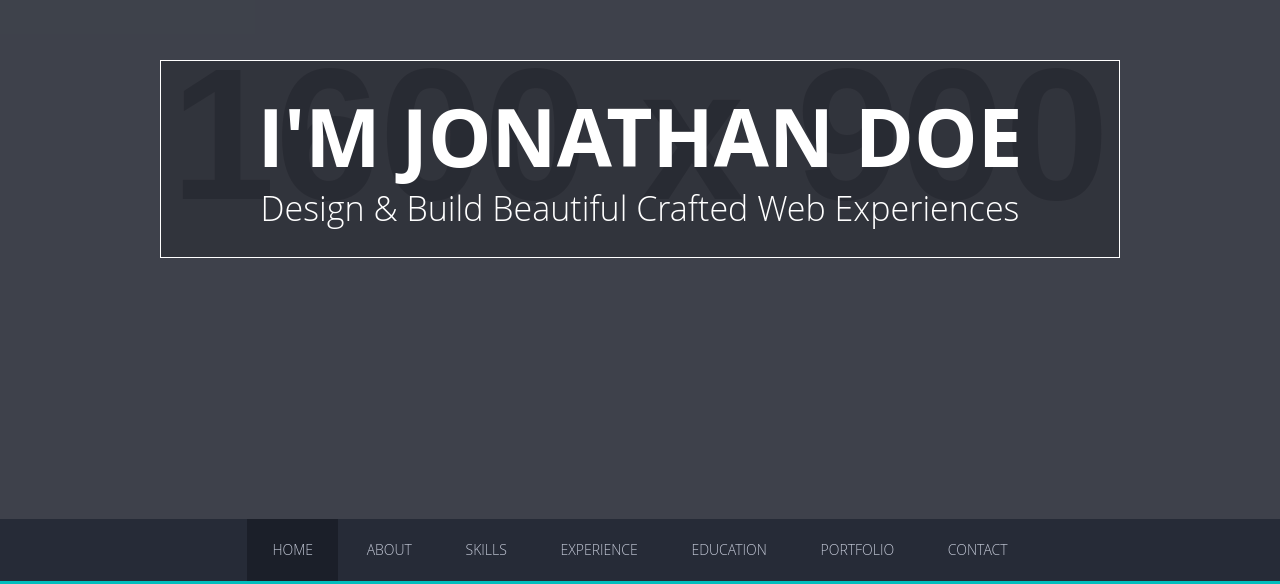
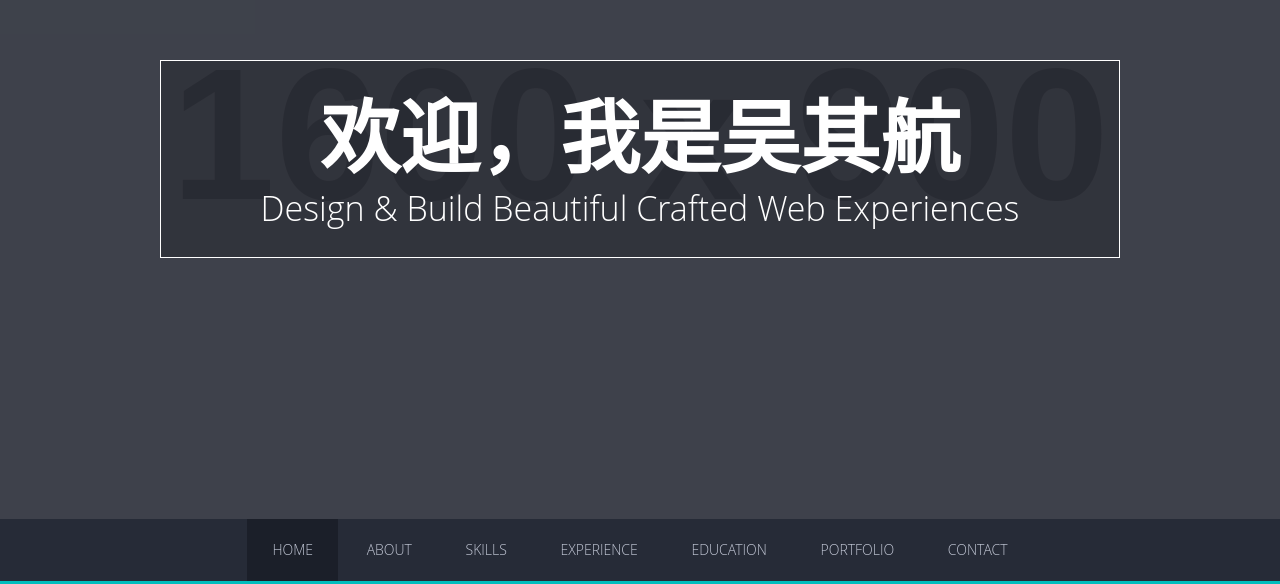
Before and after one commit to daybreak01/daybreak01.github.com, a plain HTML site: page index.html in a window 1280 px wide. Shown: the part 221-805 px from the top of the page. Drawn offline with Linux system fonts and the light colour scheme; placeholder pictures from the web are drawn by us; a web font is replaced by a local one.

Commit message:
Update index.html

```diff
--- a/index.html
+++ b/index.html
@@ -45,7 +45,7 @@
     </div>
     <!--banner end-->
     <div class="bannerText container">
-      <h1>I'm Jonathan Doe</h1>
+      <h1>欢迎，我是吴其航</h1>
       <h2>Design & Build Beautiful Crafted Web Experiences</h2>
     </div>
     <!--menu start-->
```
